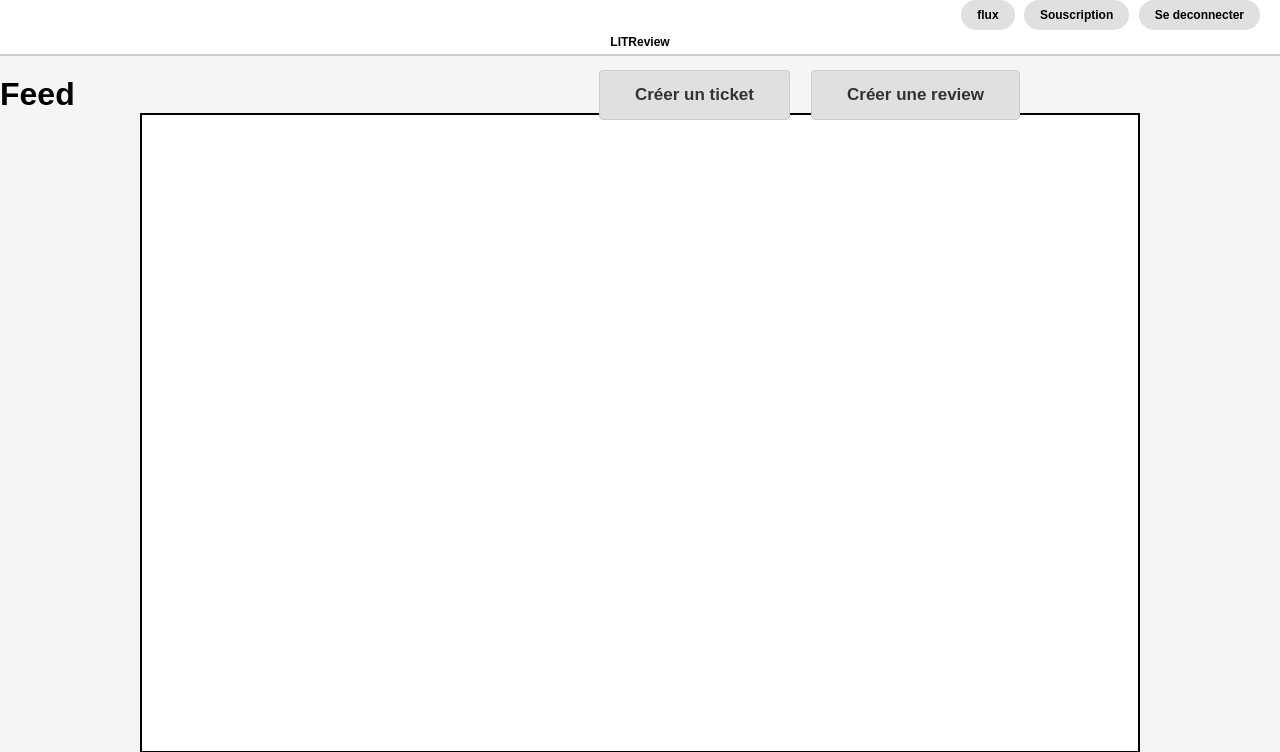
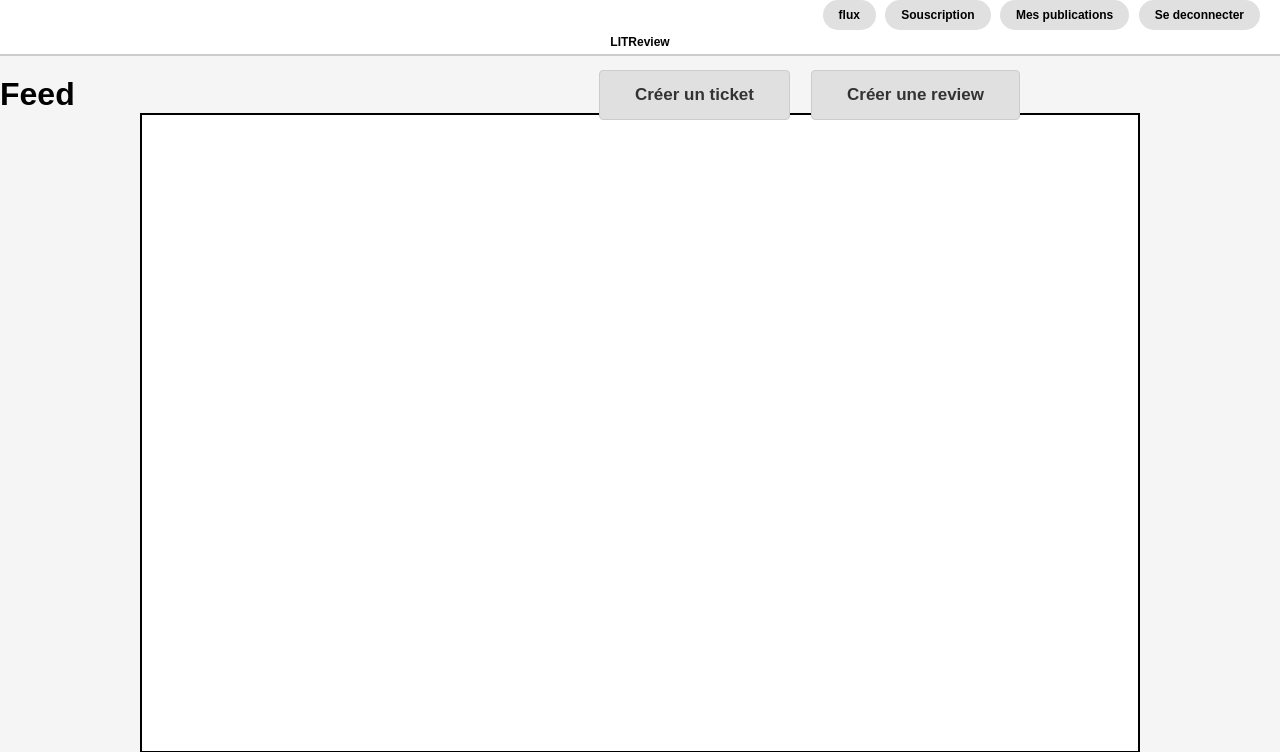
Before and after one commit to Orcchard/OC_Projet9_Critiques_Livres, a Django app: template criticsblog/litreview/templates/litreview/feed.html in a window 1280 px wide. Shown: the top 752 px of the page. Run offline with Django 5.2, Linux system fonts and the light colour scheme; the template is opened without the code that fills it: most values are stand-ins (such as "Sample title", 1, 10 or a date in 2020).

Commit message:
05-05-2026 corrections base.html

```diff
--- a/criticsblog/litreview/templates/base.html
+++ b/criticsblog/litreview/templates/base.html
@@ -28,8 +28,7 @@
             </form>
             <a href="{% url 'feed' %}" class="header-btn">flux</a>
             <a href="{% url 'subscribe' %}" class="header-btn">Souscription</a>
-            <!--<a href="{% url 'ticketlist' %}" class="header-btn"> Liste des tickets</a>
-            <a href="{% url 'reviewlist' %}" class="header-btn">Liste des reviews</a>-->
+            <a href="{% url 'post' %}" class="header-btn">Mes publications</a>
             <a href="{% url 'login' %}" class="header-btn">Se deconnecter</a>
 
         </div>
```
